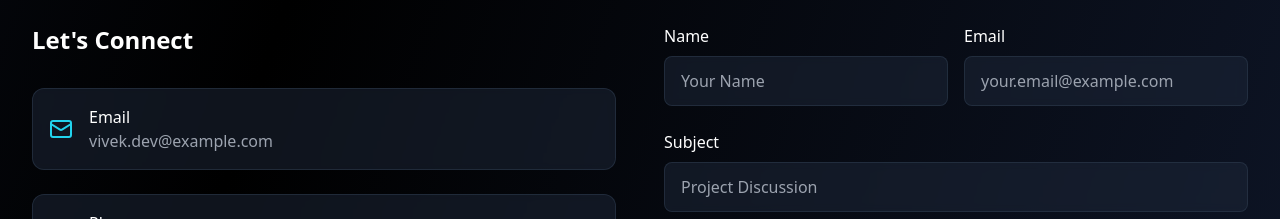
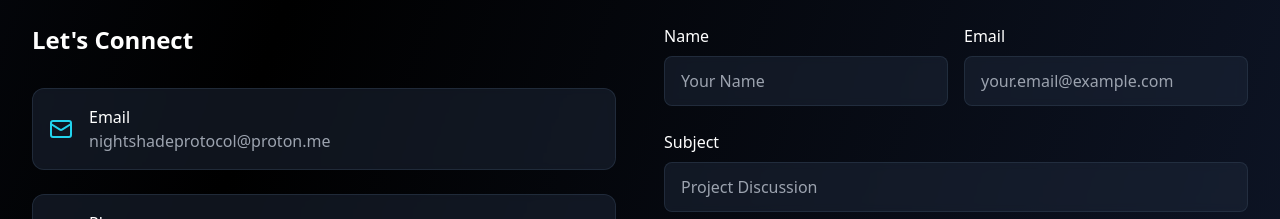
Before and after one commit to ManX-Anon/vivek-yadav-insights, a React (Vite) app: page / in a window 1280 px wide. Shown: the part 2900-3119 px from the top of the page. Built offline with nearby package versions, Linux system fonts and the light colour scheme.

Commit message:
Add email to contact information
Update contact email address.

```diff
--- a/src/components/Contact.tsx
+++ b/src/components/Contact.tsx
@@ -30,8 +30,8 @@ const Contact = () => {
     {
       icon: <Mail className="w-6 h-6" />,
       title: "Email",
-      value: "vivek.dev@example.com",
-      link: "mailto:vivek.dev@example.com"
+      value: "nightshadeprotocol@proton.me",
+      link: "mailto:nightshadeprotocol@proton.me"
     },
     {
       icon: <Phone className="w-6 h-6" />,
```
